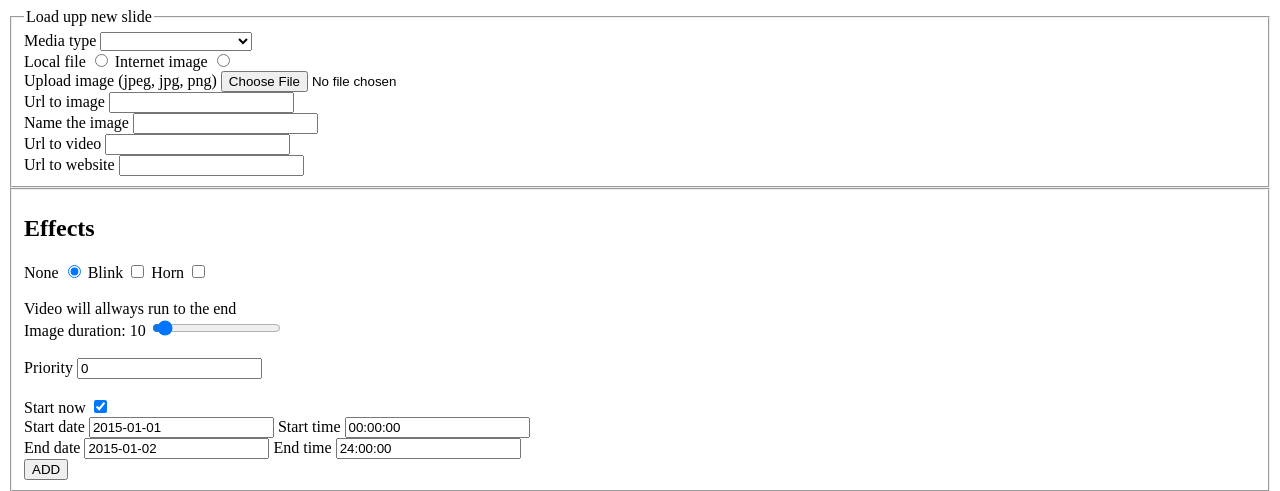
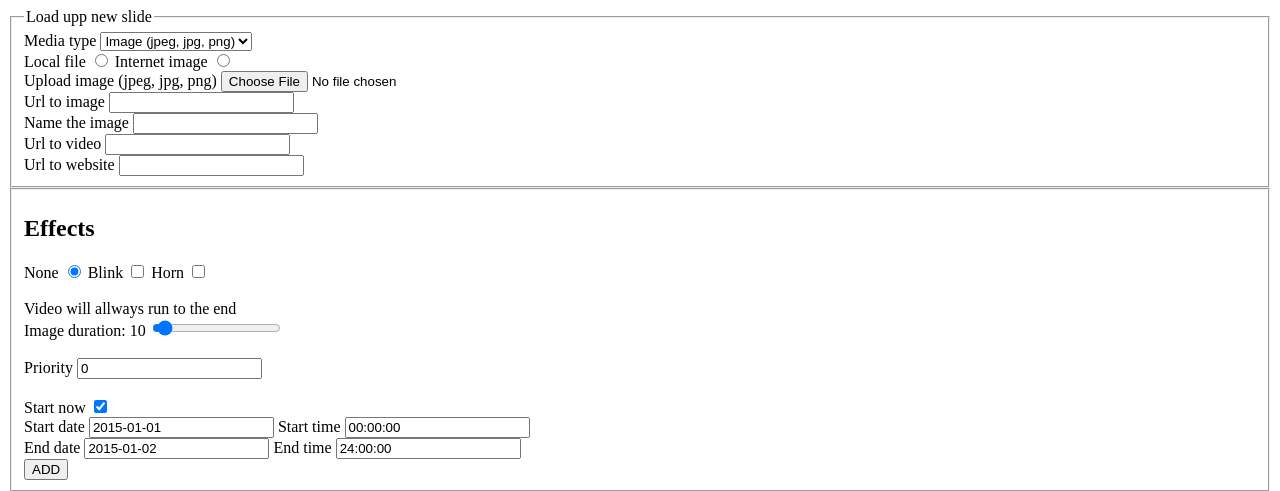
Before and after one commit to PhantomOverride/UltiSlide, a PHP site: page /form.php in a window 1280 px wide. Shown: the top 491 px of the page. Run offline with PHP 8.4, Linux system fonts and the light colour scheme.

Commit message:
The local image will now be standard to see on the cms load

```diff
--- a/cms/html/form.php
+++ b/cms/html/form.php
@@ -3,8 +3,7 @@
 	    <legend>Load upp new slide </legend>
 	    <label for="mediaType">Media type</label>
 	    <select name="mediaType" id="mediaType">
-            <option value="empty" selected="selected"></option>
-            <option value="image">Image (jpeg, jpg, png)</option>
+            <option value="image" selected="selected">Image (jpeg, jpg, png)</option>
             <option value="youtube">Youtube</option>
             <option value="website">Website</option>
 	    </select>
--- a/cms/javascript/form.js
+++ b/cms/javascript/form.js
@@ -15,7 +15,11 @@ var hide_website = ["local", "youtube", "image"];
 
 $(document).ready(function(){
 	Reset();
+
 	var media = new MediaType();
+
+    //Trigger the onchange event for the #mediaType
+    $("#mediaType").change();
 
     //Update duration slide
     $("#durationRange").on("change", function(){
```
